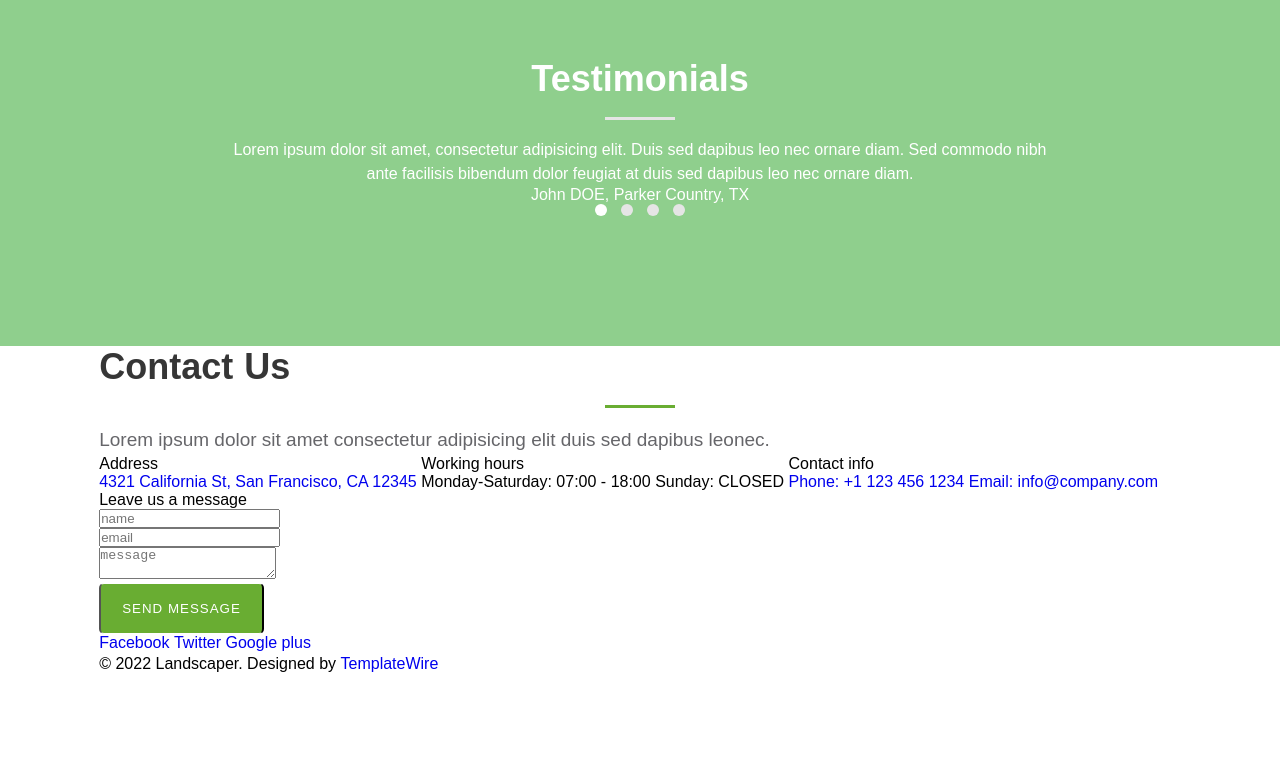
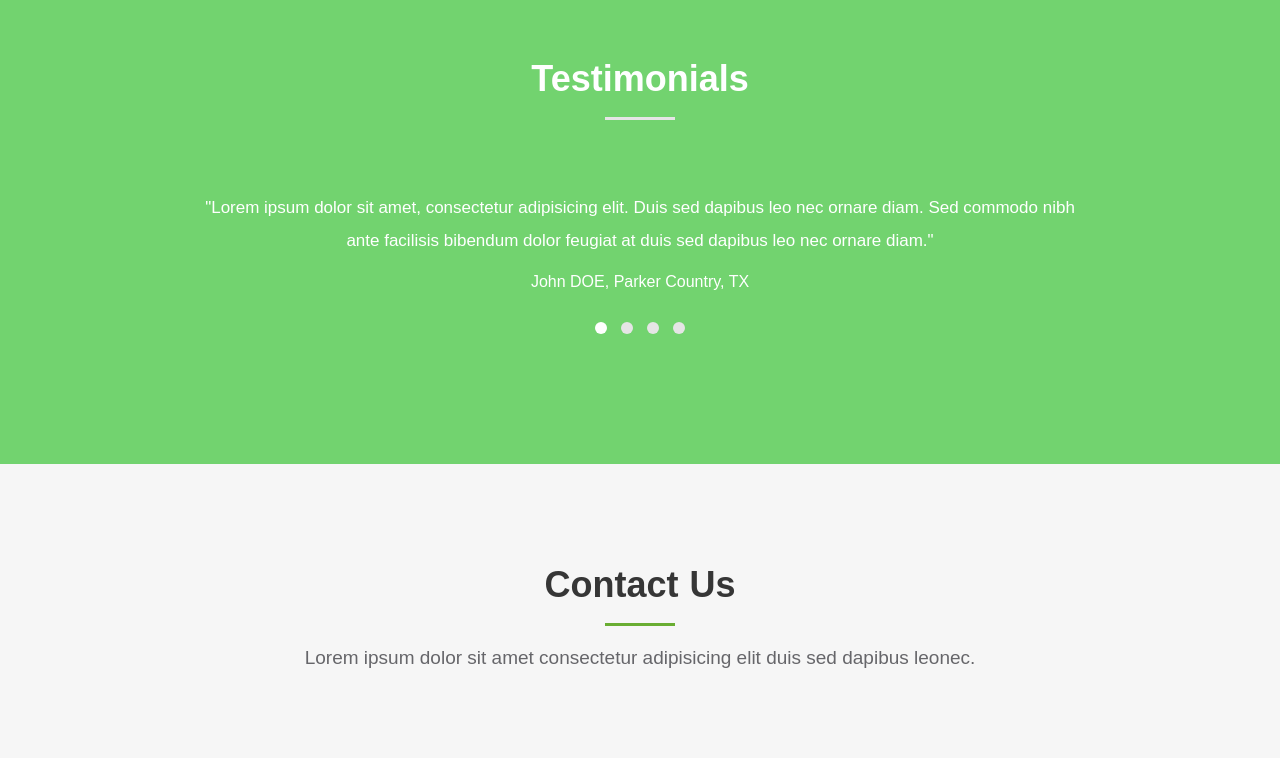
Before and after one commit to katiullahaxioned/SASS_landscaper_template_1, a plain HTML site: page index.html in a window 1280 px wide. Shown: the part 2240-2998 px from the top of the page. Before the commit the page ends 2916 px from the top, so only its background shows below. Drawn offline with Linux system fonts and the light colour scheme; a script that the page names is missing.

Commit message:
contact section styling initial

```diff
--- a/assets/scss/_common.scss
+++ b/assets/scss/_common.scss
@@ -11,7 +11,12 @@
 html { scroll-behavior: smooth; }
 span { display: inline-block; }
 a { transition: all .3s; }
-input[type] { outline: none; }
+
+input[type],
+textarea {
+  outline: none;
+}
+
 ::first-letter { text-transform: uppercase; }
 p { line-height: 1.5; }
 
--- a/assets/scss/style.scss
+++ b/assets/scss/style.scss
@@ -53,17 +53,21 @@
   }
 
 
-  &:hover .header__bar {
+  &:hover {
+    .header__bar {
       top: 13px;
       transform: rotate(45deg);
+
+      &::before { display: none; }
+
+      &::after {
+        top: 0;
+        transform: rotate(-90deg);
+      }
+    }
   }
 
-  &:hover .header__bar::before { display: none; }
 
-  &:hover .header__bar::after {
-    top: 0px;
-    transform: rotate(-90deg);
-  }
 }
 
 .header__menu {
@@ -144,7 +148,9 @@
 .welcome__left {
   flex-basis: 49.6%;
 
-  .welcome__para:last-of-type { margin-top: 20px; }
+  .welcome__para {
+    &:last-of-type { margin-top: 20px; }
+  }
 }
 
 .welcome__para { color: $clr-grey3; }
@@ -163,7 +169,8 @@
   }
 }
 
-.welcome__li--content h4 a {
+.welcome__li--content {
+  a {
     margin: 21px 0 18px;
     color: $clr-grey4;
     font-size: 22px;
@@ -171,6 +178,7 @@
     text-transform: capitalize;
 
     &:hover { color: $clr-green2; }
+}
 }
 
 /* welcome section styling ends here */
@@ -219,13 +227,15 @@
   }
 }
 
-.services__li--content a {
+.services__li--content {
+  a {
     margin: 30px 0 10px;
     color: $clr-white;
     font-size: 24px;
     text-transform: capitalize;
 
     &:hover { color: $clr-green3; }
+  }
 }
 
 .services__para {
@@ -247,9 +257,13 @@
   @include flex(center, center);
   gap: 24px;
 
-  li:first-child a {
+  li {
+    &:first-child {
+      a {
         background-color: $clr-green2;
         color: $clr-grey1;
+      }
+    }
   }
 }
 
@@ -302,7 +316,7 @@
 
 .testimonials__wrapper {
   width: 100%;
-  padding: 120px 17% 130px;
+  padding: 120px 15% 130px;
   @include flex-column(center, flex-start, column);
   position: relative;
   background: url('../images/testimonial.png') no-repeat center;
@@ -315,7 +329,7 @@
     position: absolute;
     top: 0;
     left: 0;
-    background-color: rgba(69, 175, 65, 0.6);
+    background-color: rgba(20, 182, 15, 0.6);
   }
 }
 
@@ -326,12 +340,26 @@
 }
 
 .user-comments {
+  margin: 54px 0 31px;
   z-index: 1;
   color: $clr-white;
   text-align: center;
 
-  li:not(:first-child) {
+  li {
+    &:not(:first-child) {
       display: none;
+    }
+  }
+}
+
+.testimonials__user--comment {
+  margin-bottom: 16px;
+  font-size: 17px;
+  line-height: 1.9;
+
+  &::before,
+  &::after {
+    content: '"';
   }
 }
 
@@ -345,12 +373,120 @@
     height: 12px;
     border-radius: 50%;
     background-color: $clr-grey2;
+    cursor: pointer;
     text-indent: -99999px;
+    transition: all .3s;
 
-    &:first-child {
-      background-color: $clr-white;
+    &:first-child { background-color: $clr-white; }
+
+    &:hover { background-color: $clr-white; }
+  }
+}
+
+/* testimonials section styling ends here */
+
+/* contact section styling starts here */
+
+.contact__wrapper {
+  width: 100%;
+  padding: 100px 7.75%;
+  @include flex-column(center, flex-start, column);
+  background-color: $clr-grey1;
+}
+
+.contact__details {
+  width: 100%;
+  margin: 89px 0 78px;
+  @include flex(center, center);
+  gap: 9.5%;
+  text-align: center;
+
+  @at-root {
+    .contact__details--title {
+      margin-bottom: 34px;
+      position: relative;
+      color: $clr-grey4;
+      font-weight: 600;
+      text-transform: uppercase;
+
+      &::before {
+        content: '';
+        width: 70px;
+        height: 3px;
+        position: absolute;
+        top: 150%;
+        left: 50%;
+        background-color: $clr-grey2;
+        transform: translateX(-50%);
       }
     }
   }
 
-/* testimonials section styling ends here */
+  span,
+  a {
+    margin-bottom: 15px;
+    display: block;
+    color: $clr-grey3;
+    font-size: 15px;
+    word-spacing: 2px;
+  }
+}
+
+.contact__form--title {
+  margin-bottom: 39px;
+  color: $clr-grey4;
+  font-weight: 600;
+  text-transform: uppercase;
+}
+
+.contact__form {
+  width: 64%;
+  @include flex(center, space-between);
+  flex-wrap: wrap;
+  gap: 15px;
+
+  @at-root {
+    .contact__input-group {
+      > * {
+        width: 100%;
+        padding: 11px 19px;
+        border: 1px solid $clr-grey2;
+        font-size: 16px;
+
+        &::placeholder {
+          text-transform: capitalize;
+        }
+      }
+
+      &:nth-child(1),
+      &:nth-child(2) {
+        flex-basis: 48%;
+      }
+
+      &:nth-child(3) {
+        flex: 1 0 100%;
+
+        textarea {
+          min-height: 130px;
+          padding: 21px 19px;
+          resize: vertical;
+        }
+      }
+    }
+
+    .contact__input-control {
+      margin-top: 16px;
+      flex: 1 0 100%;
+      text-align: center;
+
+      input {
+        padding: 17px 19px;
+        border: none;
+        font-size: 16px;
+        transition: all .3s;
+      }
+    }
+  }
+}
+
+/* contact section styling ends here */
```
Also changed, not shown: assets/css/style.css, 1 other file. Lines whose indentation alone changed are shown as unchanged.
